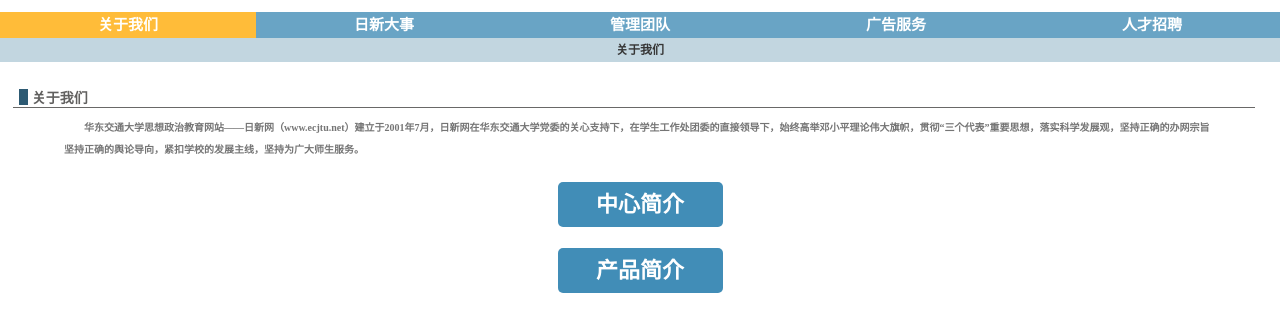
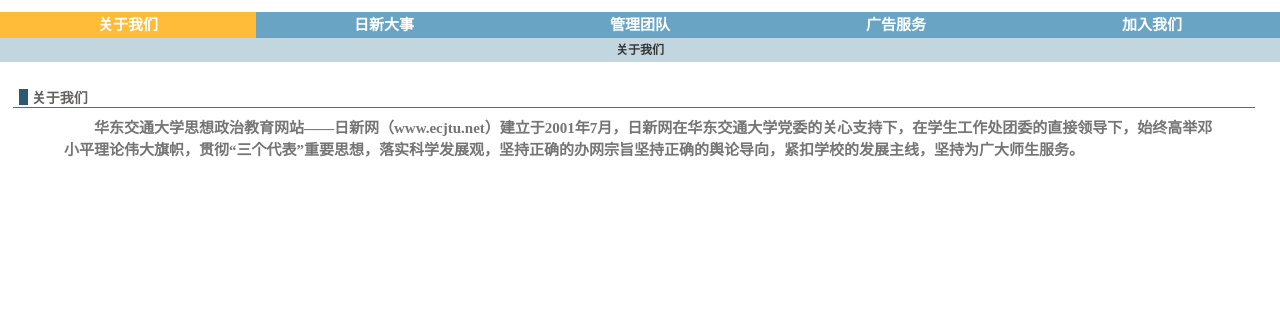
Before and after one commit to EcjtuNet/about_ecjtu_net, a PHP site: page /m/index.html in a window 1280 px wide. Shown: the part 69-401 px from the top of the page. Run offline with PHP 8.4, Linux system fonts and the light colour scheme.

Commit message:
删除按钮以及字体放大5px

```diff
--- a/m/css/mobile-about-style.css
+++ b/m/css/mobile-about-style.css
@@ -272,12 +272,12 @@ a:link, a:visited, a:hover, a:active {
 		width:90%;
 	}
 		.container p{
-			font:bold 10px "Microsoft YaHei";
+			font:bold 15px "Microsoft YaHei";
 			line-height:22px;
 			text-indent:2em;
 			color:#757575;
 		}
-		.link{
+		/*.link{
 			clear:left;
 			width:165px;
 			height:45px;
@@ -295,7 +295,7 @@ a:link, a:visited, a:hover, a:active {
 				color:#fff;
 				line-height:45px;
 				text-align:center;
-			}
+			}*/
 		#ex{
 			margin-bottom:63px;
 		}
--- a/m/index.html
+++ b/m/index.html
@@ -47,7 +47,7 @@
 					<li><a href="javascript:void(0);">广告报价</a></li>
 				</ul>
 			</li>
-			<li><a href="http://hr.ecjtu.net/">人才招聘</a></li>
+			<li><a href="http://hr.ecjtu.net/">加入我们</a></li>
 		</ul>
 	</div>
 
@@ -59,8 +59,8 @@
 			<div class="tittleLine"></div>
 		</div>
 		<div class="container"><p>华东交通大学思想政治教育网站——日新网（www.ecjtu.net）建立于2001年7月，日新网在华东交通大学党委的关心支持下，在学生工作处团委的直接领导下，始终高举邓小平理论伟大旗帜，贯彻“三个代表”重要思想，落实科学发展观，坚持正确的办网宗旨坚持正确的舆论导向，紧扣学校的发展主线，坚持为广大师生服务。</p></div>
-		<div class="link"><a href="http://hr.ecjtu.net/index.php/hr/xinwen">中心简介</a></div>
-		<div class="link" id="ex"><a href="http://hr.ecjtu.net/index.php/hr/chanpin">产品简介</a></div>
+		<!-- <div class="link"><a href="http://hr.ecjtu.net/index.php/hr/xinwen">中心简介</a></div>
+		<div class="link" id="ex"><a href="http://hr.ecjtu.net/index.php/hr/chanpin">产品简介</a></div> -->
 	</div>
 	</div>
 
```
